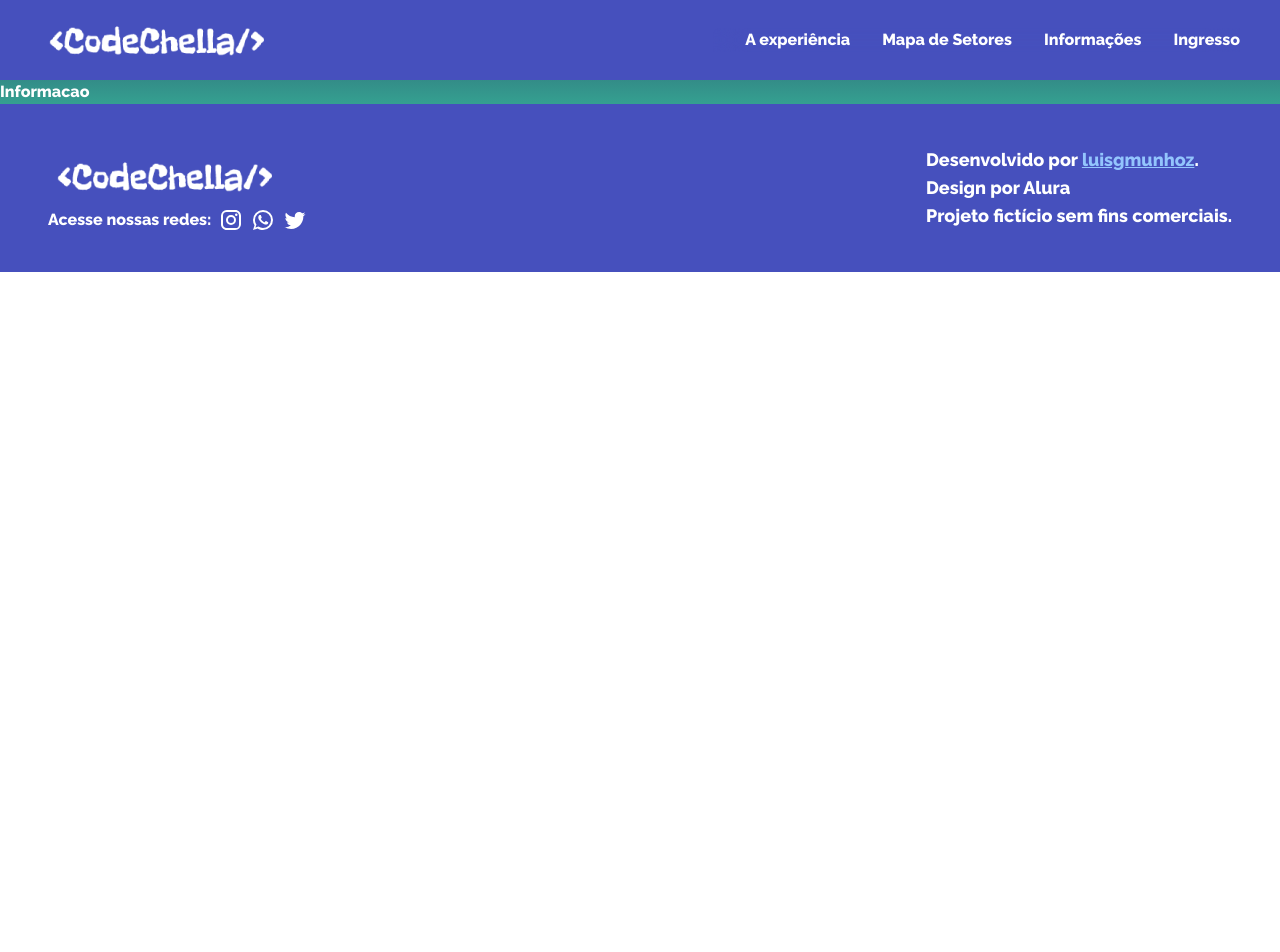
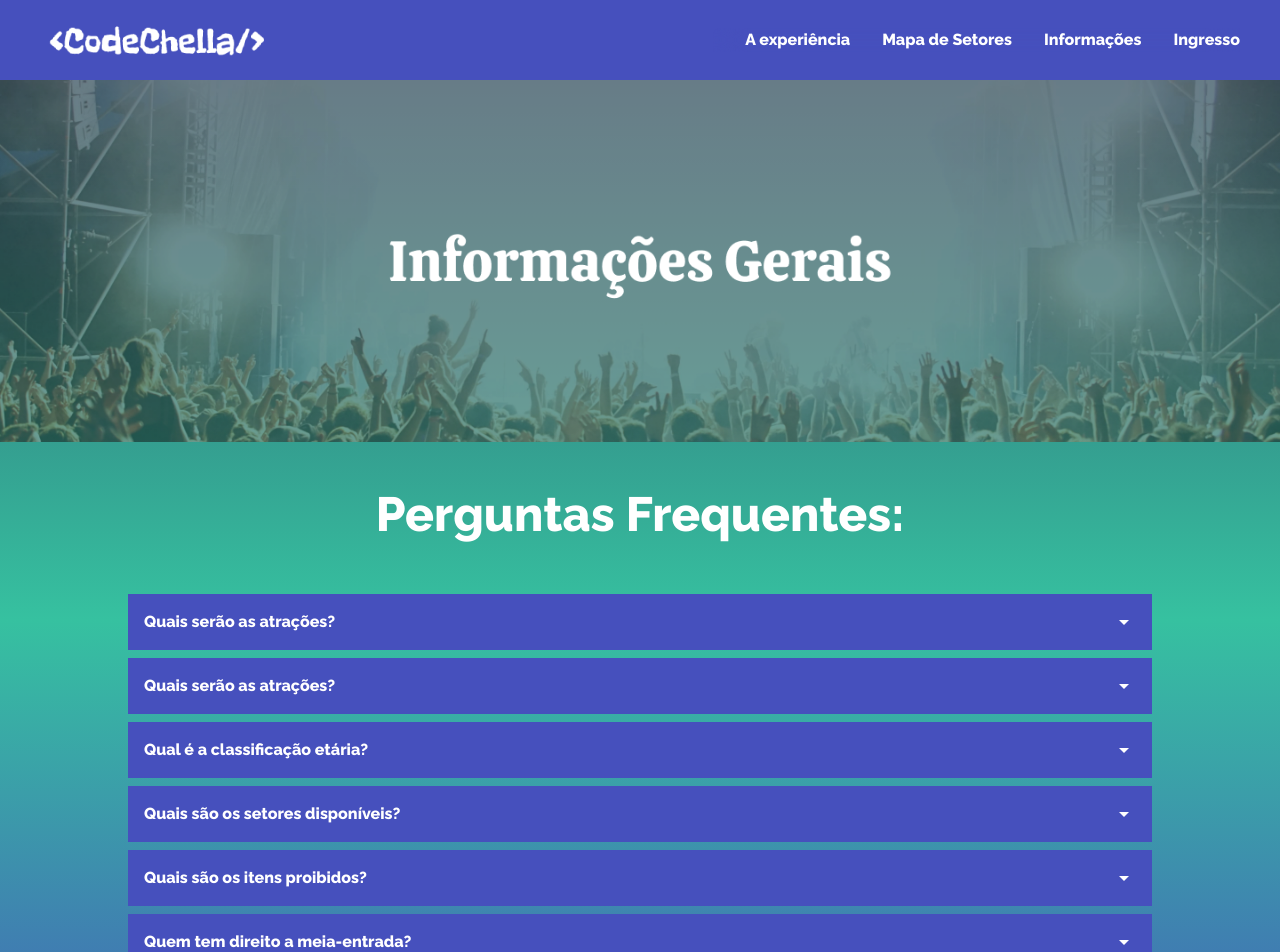
Before and after one commit to LuisGuilhermeSouzaM/code-chella, a React (Vite) app: page /informacoes in a window 1280 px wide. Shown: the top 952 px of the page. Before the commit the page ends 800 px from the top, so only its background shows below. Built offline with nearby package versions, Linux system fonts and the light colour scheme; a web font is replaced by a local one.

Commit message:
pagina de Informacoes

```diff
--- a/src/pages/Information/index.tsx
+++ b/src/pages/Information/index.tsx
@@ -1,3 +1,6 @@
+import ArrowDropDownIcon from "@mui/icons-material/ArrowDropDown";
+
+import GeneralInformation from "../../assets/BannerGeneralInformation.png";
 import { Footer } from "../../components/Footer";
 import { Navbar } from "../../components/Navbar";
 
@@ -5,7 +8,94 @@ export function Information() {
   return (
     <div>
       <Navbar />
-      <h1>Informacao</h1>
+      <img src={GeneralInformation} alt="" className="w-full" />
+
+      <div className="flex justify-center items-center">
+        <div className="flex  flex-col gap-2 max-w-5xl w-11/12 pb-10">
+          <h1 className="text-3xl md:text-5xl text-center py-12">
+            Perguntas Frequentes:
+          </h1>
+
+          <details>
+            <summary className="bg-Highlight flex justify-between p-4 list-none">
+              Quais serão as atrações?
+              <ArrowDropDownIcon />
+            </summary>
+            <p className="bg-AccordionDescription text-gray-700 leading-7 p-4">
+              Teremos dois dias de shows, o primeiro (11/03) com bandas de rock,
+              e o segundo (12/03) com bandas pop.&nbsp;
+              <a href="http://localhost:5173/" className="underline text-blue-500 hover:text-blue-600 visited:text-purple-700">
+                Confira o line-up em detalhes clicando neste link!
+              </a>
+            </p>
+          </details>
+
+          <details>
+            <summary className="bg-Highlight flex justify-between p-4 list-none">
+              Quais serão as atrações?
+              <ArrowDropDownIcon />
+            </summary>
+            <p className="bg-AccordionDescription text-gray-700 leading-7 p-4">
+              Teremos dois dias de shows, o primeiro (11/03) com bandas de rock,
+              e o segundo (12/03) com bandas pop.&nbsp;
+              <a href="http://localhost:5173/" className="underline text-blue-500 hover:text-blue-600 visited:text-purple-700">
+                Confira o line-up em detalhes clicando neste link!
+              </a>
+            </p>
+          </details>
+
+          <details>
+            <summary className="bg-Highlight flex justify-between p-4 list-none">
+              Qual é a classificação etária?
+              <ArrowDropDownIcon />
+            </summary>
+            <p className="bg-AccordionDescription text-gray-700 leading-7 p-4">
+              A partir de 16 anos, todo mundo pode entrar. De 13 a 15 anos, tem
+              que estar acompanhado dos pais ou responsáveis legais. Menores de
+              10 anos não podem entrar
+            </p>
+          </details>
+
+          <details>
+            <summary className="bg-Highlight flex justify-between p-4 list-none">
+              Quais são os setores disponíveis?
+              <ArrowDropDownIcon />
+            </summary>
+            <p className="bg-AccordionDescription text-gray-700 leading-7 p-4">
+              Pista Premium, Pista Comum, Cadeiras térreo, Cadeiras superiores e
+              Rampas
+            </p>
+          </details>
+
+          <details>
+            <summary className="bg-Highlight flex justify-between p-4 list-none">
+              Quais são os itens proibidos?
+              <ArrowDropDownIcon />
+            </summary>
+            <p className="bg-AccordionDescription text-gray-700 leading-7 p-4">
+              Garrafas, latas, bebidas, utensílios de armazenagem, embalagens
+              rígidas com tampa, capacetes, cadeiras ou bancos, armas de fogo e
+              armas brancas, objetos pontiagudos, cortantes e/ou perfurantes,
+              correntes e cinturões, fogos de artifício, objetos de vidro,
+              substâncias inflamáveis, cigarro eletrônico, corrosivas e ou
+              tóxicas, revistas, jornais, livros e copo térmico ou similares.
+            </p>
+          </details>
+
+          <details>
+            <summary className="bg-Highlight flex justify-between p-4 list-none">
+              Quem tem direito a meia-entrada?
+              <ArrowDropDownIcon />
+            </summary>
+            <p className="bg-AccordionDescription text-gray-700 leading-7 p-4">
+              De acordo com a Lei Federal, têm direito ao benefício da
+              meia-entrada aqueles que preencherem os requisitos e apresentarem
+              os documentos comprobatórios.
+            </p>
+          </details>
+        </div>
+      </div>
+
       <Footer />
     </div>
   );
```
